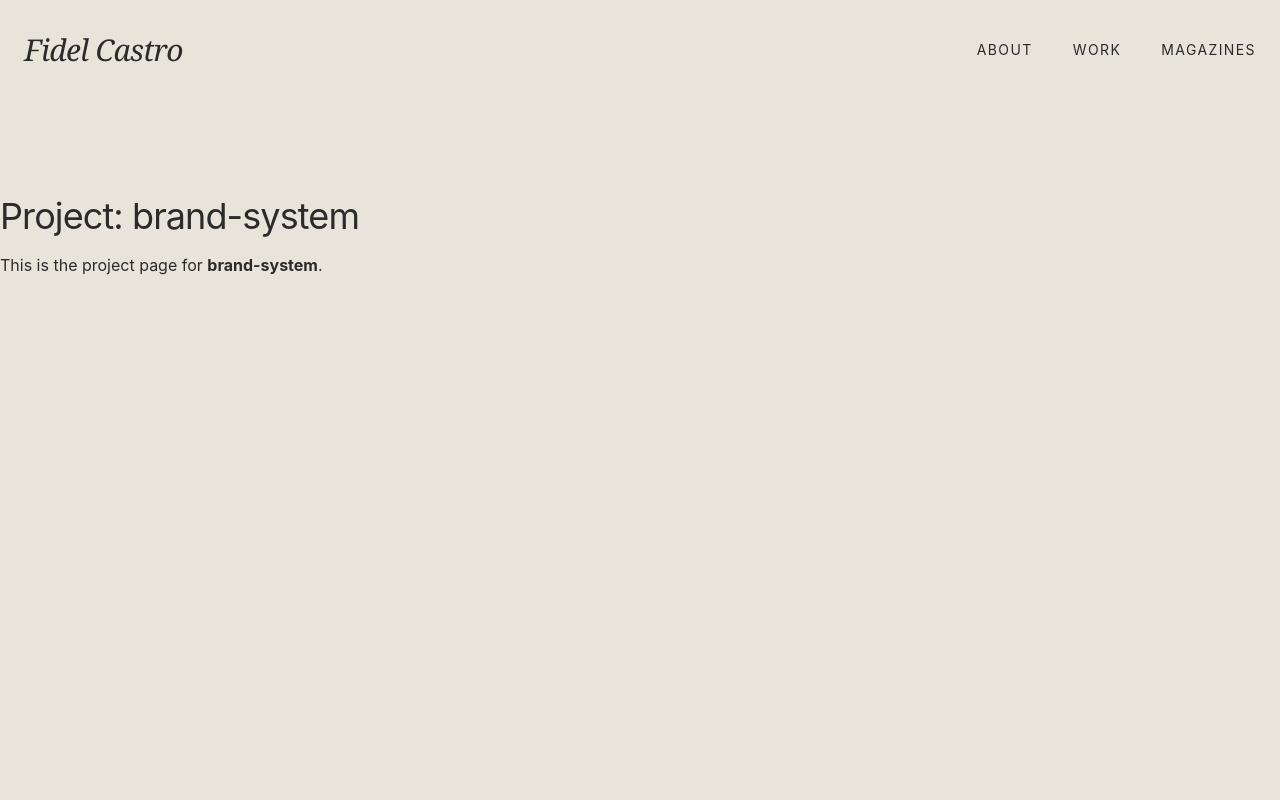
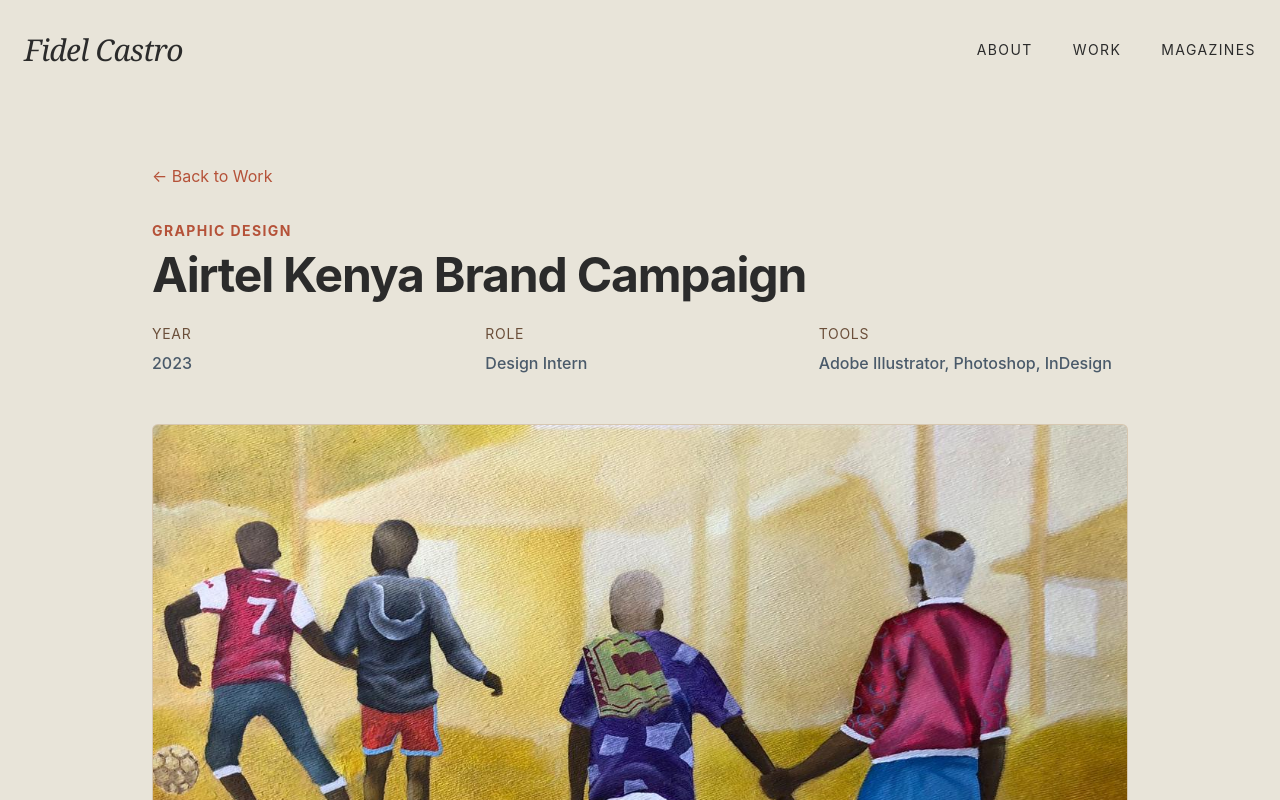
Before and after one commit to Charlotte-Natasha/FocalArt, a Next.js app: page /work/brand-system in a window 1280 px wide. Shown: the top 800 px of the page. Built offline with nearby package versions, Linux system fonts and the light colour scheme.

Commit message:
added more dummy details to the work slug sector

```diff
--- a/app/about/page.tsx
+++ b/app/about/page.tsx
@@ -1,7 +1,7 @@
 export default function AboutPage() {
 
-    return (
-        <div className="max-w-4xl mx-auto px-6 py-16">
+return (
+    <div className="max-w-4xl mx-auto px-6 py-16">
 
         {/* Header */}
         <header className="mb-16">
--- a/app/page.tsx
+++ b/app/page.tsx
@@ -3,9 +3,9 @@
 import { getProjects } from "@/lib/content/getProjects";
 
 export default async function HomePage() {
-  const projects = await getProjects();
+const projects = await getProjects();
 
-  return (
+return (
     <main className="min-h-screen bg-nairobi-stone">
       <Hero />
 
--- a/app/work/[slug]/page.tsx
+++ b/app/work/[slug]/page.tsx
@@ -1,19 +1,134 @@
-interface ProjectPageProps {
-    params: {
-        slug: string;
-    };
-    }
+import Image from "next/image";
+import Link from "next/link";
 
-export default function ProjectPage({ params }: ProjectPageProps) {
-    return (
-        <section className="container py-section">
-        <h1 className="text-4xl font-display tracking-tight">
-            Project: {params.slug}
+// This will eventually be dynamic - for now it's hardcoded
+export default function ProjectPage({ params }: { params: { slug: string } }) {
+  // Mock project data - replace with real data later
+  const project = {
+    title: "Airtel Kenya Brand Campaign",
+    category: "Graphic Design",
+    year: "2023",
+    role: "Design Intern",
+    tools: "Adobe Illustrator, Photoshop, InDesign",
+    description: `This project involved creating brand materials for Airtel Kenya's promotional campaign.
+    Working under supervision at Sketchers Design Promoters, I contributed to logo adaptations,
+    promotional merchandise design, and print production workflows.`,
+    process: `The design process began with understanding Airtel's brand guidelines and target audience.
+    I explored multiple layout options, received feedback from senior designers, and iterated on designs
+    to meet client specifications. The project taught me valuable lessons about working within
+    corporate brand constraints while maintaining creative solutions.`,
+    images: [
+      "/images/paintings/image_1.jpeg",
+      "/images/paintings/image_2.jpeg",
+      "/images/paintings/image_3.jpeg",
+    ],
+  };
+
+  return (
+    <div className="max-w-5xl mx-auto px-6 py-16">
+      {/* Back Link */}
+      <Link
+        href="/work"
+        className="inline-flex items-center gap-2 text-kenyan-clay hover:text-acacia-bark transition-colors mb-8"
+      >
+        ← Back to Work
+      </Link>
+
+      {/* Project Header */}
+      <header className="mb-12">
+        <p className="text-sm uppercase tracking-widest text-kenyan-clay font-bold mb-2">
+          {project.category}
+        </p>
+        <h1 className="text-4xl lg:text-5xl font-display font-bold text-volcanic-charcoal mb-6">
+          {project.title}
         </h1>
 
-        <p className="mt-4 max-w-prose">
-            This is the project page for <strong>{params.slug}</strong>.
+        {/* Project Meta */}
+        <div className="grid grid-cols-1 md:grid-cols-3 gap-6 text-dusk-blue">
+          <div>
+            <p className="text-sm text-acacia-bark uppercase tracking-wider mb-1">
+              Year
+            </p>
+            <p className="font-medium">{project.year}</p>
+          </div>
+          <div>
+            <p className="text-sm text-acacia-bark uppercase tracking-wider mb-1">
+              Role
+            </p>
+            <p className="font-medium">{project.role}</p>
+          </div>
+          <div>
+            <p className="text-sm text-acacia-bark uppercase tracking-wider mb-1">
+              Tools
+            </p>
+            <p className="font-medium">{project.tools}</p>
+          </div>
+        </div>
+      </header>
+
+      {/* Hero Image */}
+      <div className="relative aspect-video bg-soft-sand rounded-soft overflow-hidden border border-soft-sand/30 mb-12">
+        <div className="absolute inset-0 flex items-center justify-center text-acacia-bark/30">
+          Hero Image
+        </div>
+
+        <Image
+          src={project.images[0]}
+          alt={project.title}
+          fill
+          className="object-cover"
+        />
+      </div>
+
+      {/* Project Description */}
+      <section className="mb-12">
+        <h2 className="text-2xl font-display font-bold mb-4">Overview</h2>
+        <p className="text-lg text-dusk-blue leading-relaxed">
+          {project.description}
         </p>
-        </section>
-    );
+      </section>
+
+      {/* Process */}
+      <section className="mb-12">
+        <h2 className="text-2xl font-display font-bold mb-4">Design Process</h2>
+        <p className="text-lg text-dusk-blue leading-relaxed">
+          {project.process}
+        </p>
+      </section>
+
+      {/* Image Gallery */}
+      <section className="mb-12">
+        <h2 className="text-2xl font-display font-bold mb-6">Project Images</h2>
+        <div className="grid grid-cols-1 md:grid-cols-2 gap-6">
+          {project.images.map((img, index) => (
+            <div
+              key={index}
+              className="relative aspect-[4/3] bg-soft-sand rounded-soft overflow-hidden border border-soft-sand/30"
+            >
+              <div className="absolute inset-0 flex items-center justify-center text-acacia-bark/30">
+                Image {index + 1}
+              </div>
+
+              <Image
+                src={img}
+                alt={`${project.title} - Image ${index + 1}`}
+                fill
+                className="object-cover"
+              />
+            </div>
+          ))}
+        </div>
+      </section>
+
+      {/* Navigation to other projects */}
+      <section className="border-t border-soft-sand pt-12">
+        <Link
+          href="/work"
+          className="inline-block px-8 py-4 bg-kenyan-clay text-nairobi-stone font-medium rounded-soft hover:bg-acacia-bark transition-colors"
+        >
+          View All Projects
+        </Link>
+      </section>
+    </div>
+  );
 }
--- a/app/work/page.tsx
+++ b/app/work/page.tsx
@@ -2,7 +2,7 @@
 import Image from 'next/image'
 
     // Temporary hardcoded project data
-    const projects = [
+const projects = [
     {
         slug: 'airtel-kenya-campaign',
         title: 'Airtel Kenya Brand Campaign',
```
